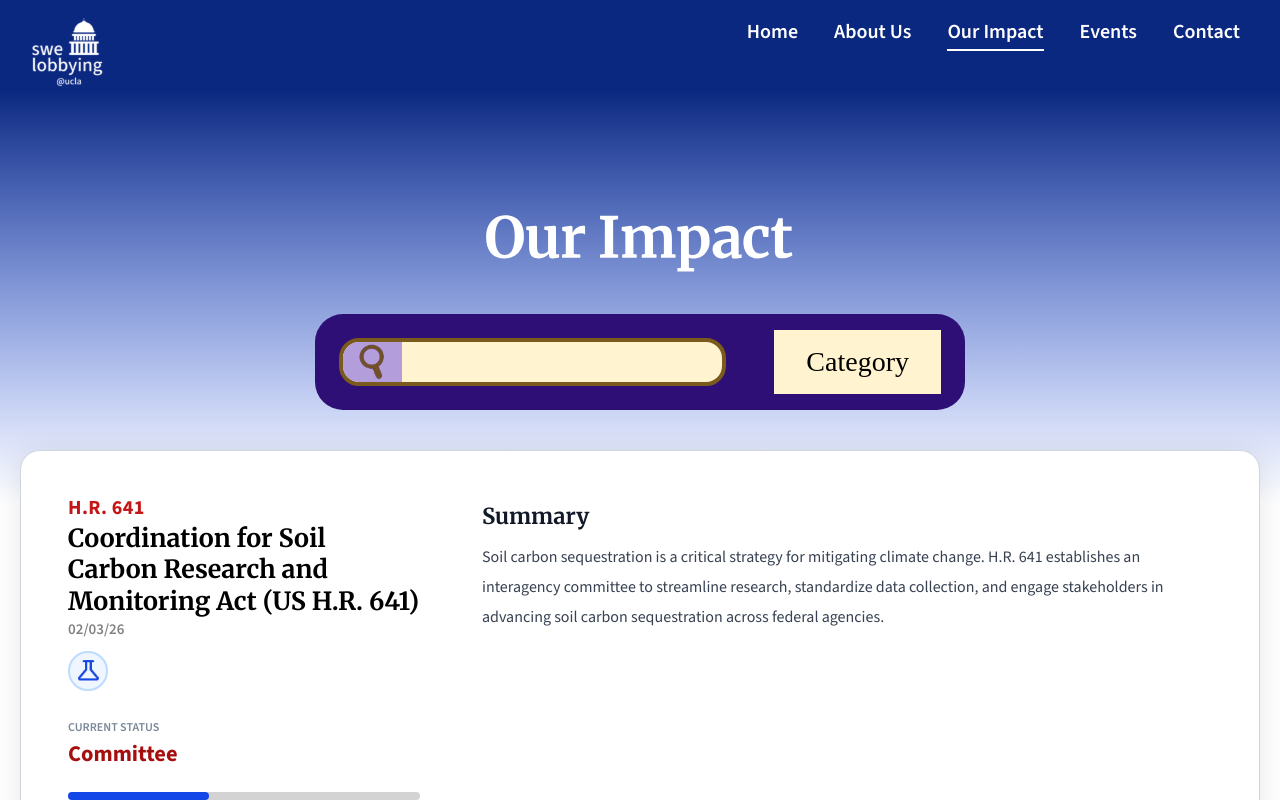
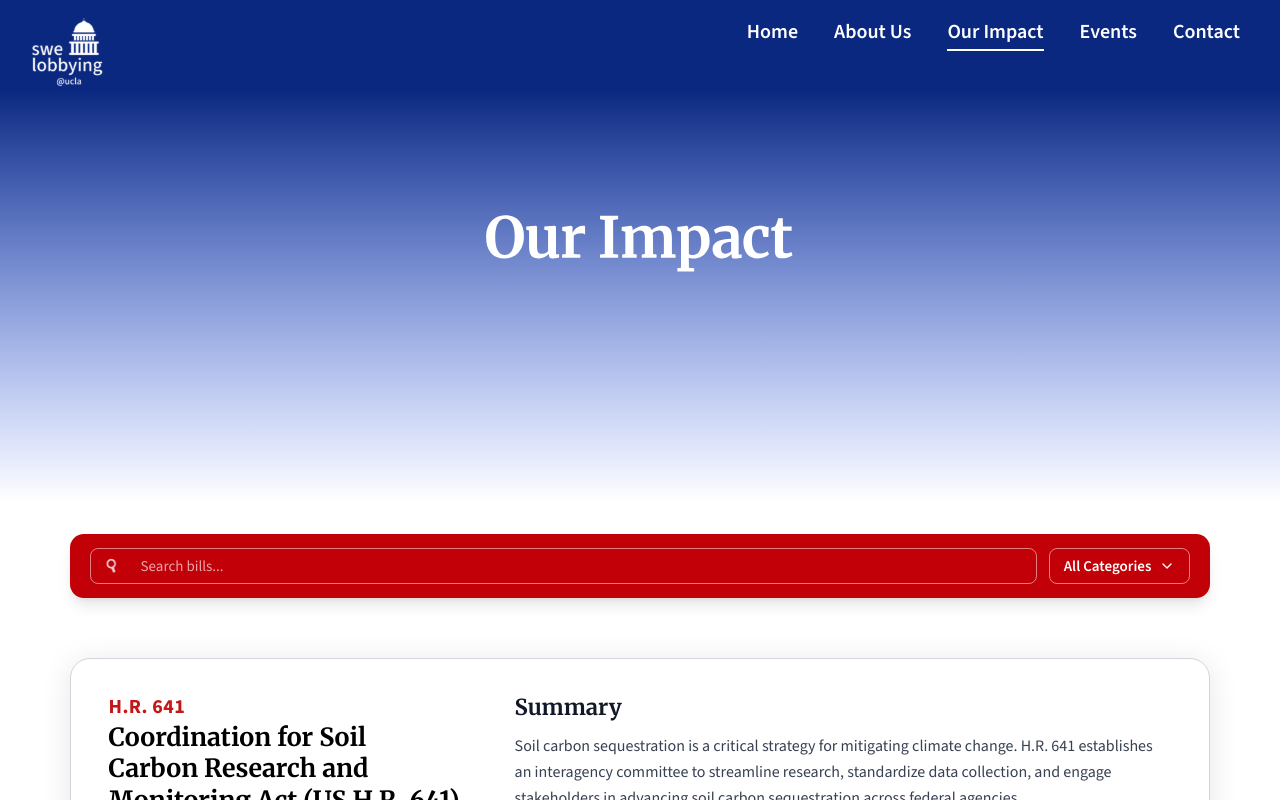
Before and after one commit to swe-ucla/lobbying-website, a React (Create React App) app: page /bill_gallery in a window 1280 px wide. Shown: the top 800 px of the page. Built offline with nearby package versions, Linux system fonts and the light colour scheme.

Commit message:
fiixng the impact page search ui

```diff
--- a/src/BillGallery.css
+++ b/src/BillGallery.css
@@ -23,7 +23,8 @@
 
 .bill-gallery-content {
   position: relative;
-  margin-top: -260px;
+  margin-top: -40px;
+  padding-top: 0;
   z-index: 2;
 }
 
@@ -34,12 +35,10 @@
 }
 
 .gallery-search-box {
-  margin: 0 auto 40px auto;
-  background-color: #2d0f75;
-  border-radius: 28px;
-  padding: 16px 24px;
-  width: 55%;
-  max-width: 650px;
+  max-width: 1400px;
+  width: 100%;
+  margin: 0 auto 32px;
+  padding: 0 20px;
   box-sizing: border-box;
   z-index: 5;
 }
@@ -47,60 +46,110 @@
 .gallery-search-elements {
     display: flex;
     align-items: center;
-    gap: 18px;
+    gap: 12px;
+    width: 92%;
+    margin: 0 auto;
+    height: 64px;
+    background-color: #C10007;
+    border-radius: 14px;
+    padding: 0 20px;
+    box-shadow: 0px 4px 6px -4px rgba(0, 0, 0, 0.10), 0px 10px 15px -3px rgba(0, 0, 0, 0.10);
 }
 
 .gallery-search-wrapper {
     display: flex;
     align-items: center;
-    background-color: #fff4cf;
-    border-radius: 20px;
-    border: 4px solid #7a5a1d;
-    height: 48px;
+    background-color: transparent;
+    border: 1.5px solid rgba(255, 255, 255, 0.5);
+    border-radius: 8px;
+    height: 36px;
     flex: 1;
-    max-width: 400px;
+    padding: 0 12px;
+    gap: 8px;
 }
 
 .gallery-search-icon {
-    background-color: #b39ddb;
-    border-radius: 16px 0 0 16px;
-    height: 100%;
-    width: 72px;
     display: flex;
     align-items: center;
     justify-content: center;
-    font-size: 28px;
+    flex-shrink: 0;
 }
 
 .gallery-search-icon img {
-    width: 45px;
-    height: 45px;
+    width: 18px;
+    height: 18px;
     object-fit: contain;
+    filter: brightness(0) invert(1);
+    opacity: 0.8;
 }
 
 .gallery-search-input {
     border: none;
     outline: none;
     background: transparent;
-    font-size: 20px;
-    padding: 0 20px;
+    font-size: 15px;
+    font-family: 'Source Sans 3', sans-serif;
+    color: #ffffff;
     width: 100%;
 }
 
+.gallery-search-input::placeholder {
+    color: rgba(255, 255, 255, 0.65);
+}
+
+.gallery-category-select {
+    display: flex;
+    align-items: center;
+    background-color: transparent;
+    border: 1.5px solid rgba(255, 255, 255, 0.5);
+    border-radius: 8px;
+    height: 36px;
+    padding: 0 14px;
+    gap: 8px;
+    cursor: pointer;
+    white-space: nowrap;
+    flex-shrink: 0;
+}
+
 .gallery-category-button {
-    background-color: #fff4cf;
-    border: none;
-    padding: 16px 32px;
-    font-size: 28px;
-    font-family: 'Times New Roman', Times, serif;
+    display: flex;
+    align-items: center;
+    background-color: transparent;
+    border: 1.5px solid rgba(255, 255, 255, 0.5);
+    border-radius: 8px;
+    height: 36px;
+    padding: 0 14px;
+    gap: 8px;
     cursor: pointer;
-    margin-left: 30px;
+    white-space: nowrap;
+    flex-shrink: 0;
+    font-size: 15px;
+    font-family: 'Source Sans 3', sans-serif;
+    font-weight: 600;
+    color: #ffffff;
+}
+
+.gallery-category-select span {
+    font-size: 15px;
+    font-family: 'Source Sans 3', sans-serif;
+    font-weight: 600;
+    color: #ffffff;
+}
+
+.gallery-category-chevron {
+    width: 16px;
+    height: 16px;
+    fill: none;
+    stroke: #ffffff;
+    stroke-width: 2;
+    stroke-linecap: round;
+    stroke-linejoin: round;
 }
 
 
 .bills-container {
     max-width: 1400px;
-    margin: 20px auto 40px;
+    margin: 60px auto 40px;
     padding: 0 20px;
     display: flex;
     flex-direction: column;
--- a/src/BillGallery.js
+++ b/src/BillGallery.js
@@ -28,12 +28,17 @@ function BillGallery() {
                             </div>
                             <input
                                 type="text"
-                                    placeholder=""
+                                placeholder="Search bills..."
                                 className="gallery-search-input"
                             />
                         </div>
 
-                            <button className="gallery-category-button">Category</button>
+                        <div className="gallery-category-select">
+                            <span>All Categories</span>
+                            <svg className="gallery-category-chevron" viewBox="0 0 24 24">
+                                <polyline points="6 9 12 15 18 9" />
+                            </svg>
+                        </div>
                     </div>
                 </div>
 
--- a/src/components/Bill.css
+++ b/src/components/Bill.css
@@ -4,10 +4,12 @@
     border-radius: 20px;
     border: 1px solid #D1D5DC;
     box-shadow: 0px 4px 30px rgba(0, 0, 0, 0.10);
-    margin-bottom: 24px;
-    padding: 27px;
+    margin-bottom: 16px;
+    padding: 18px;
     gap: 10px;
-    width: 100%;
+    width: 92%;
+    margin-left: auto;
+    margin-right: auto;
     box-sizing: border-box;
     height: auto;
 }
@@ -24,7 +26,7 @@
 
 .bill-summary {
     flex: 1;
-    padding: 24px 32px;
+    padding: 16px 24px;
     display: flex;
     flex-direction: column;
     gap: 12px;
@@ -44,7 +46,7 @@
     font-family: 'Source Sans 3', sans-serif;
     font-weight: 400;
     font-size: 16px;
-    line-height: 30px;
+    line-height: 26px;
     letter-spacing: 0px;
     text-align: left;
     flex: 1;
```
Lines whose indentation alone changed are shown as unchanged.
